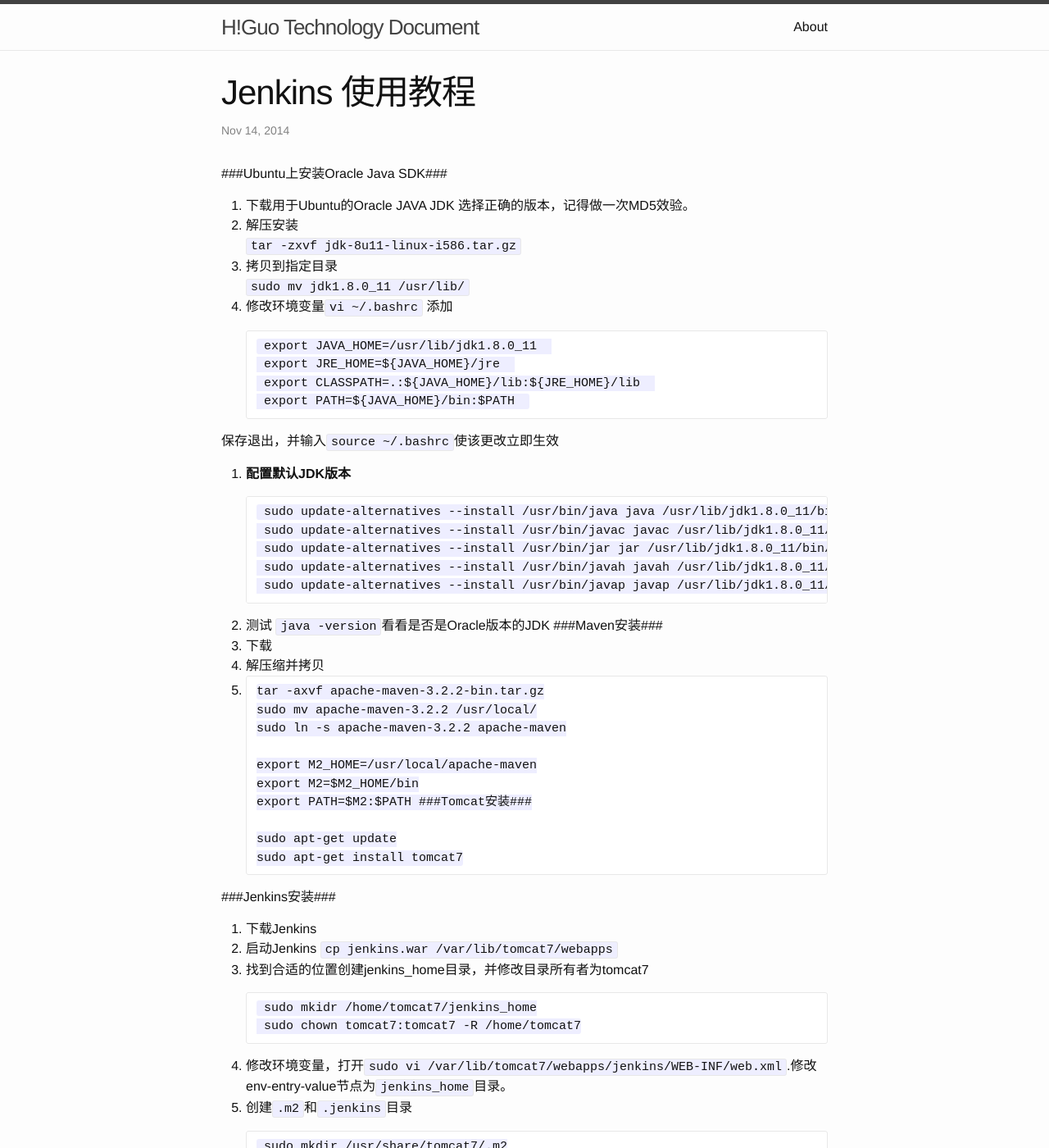
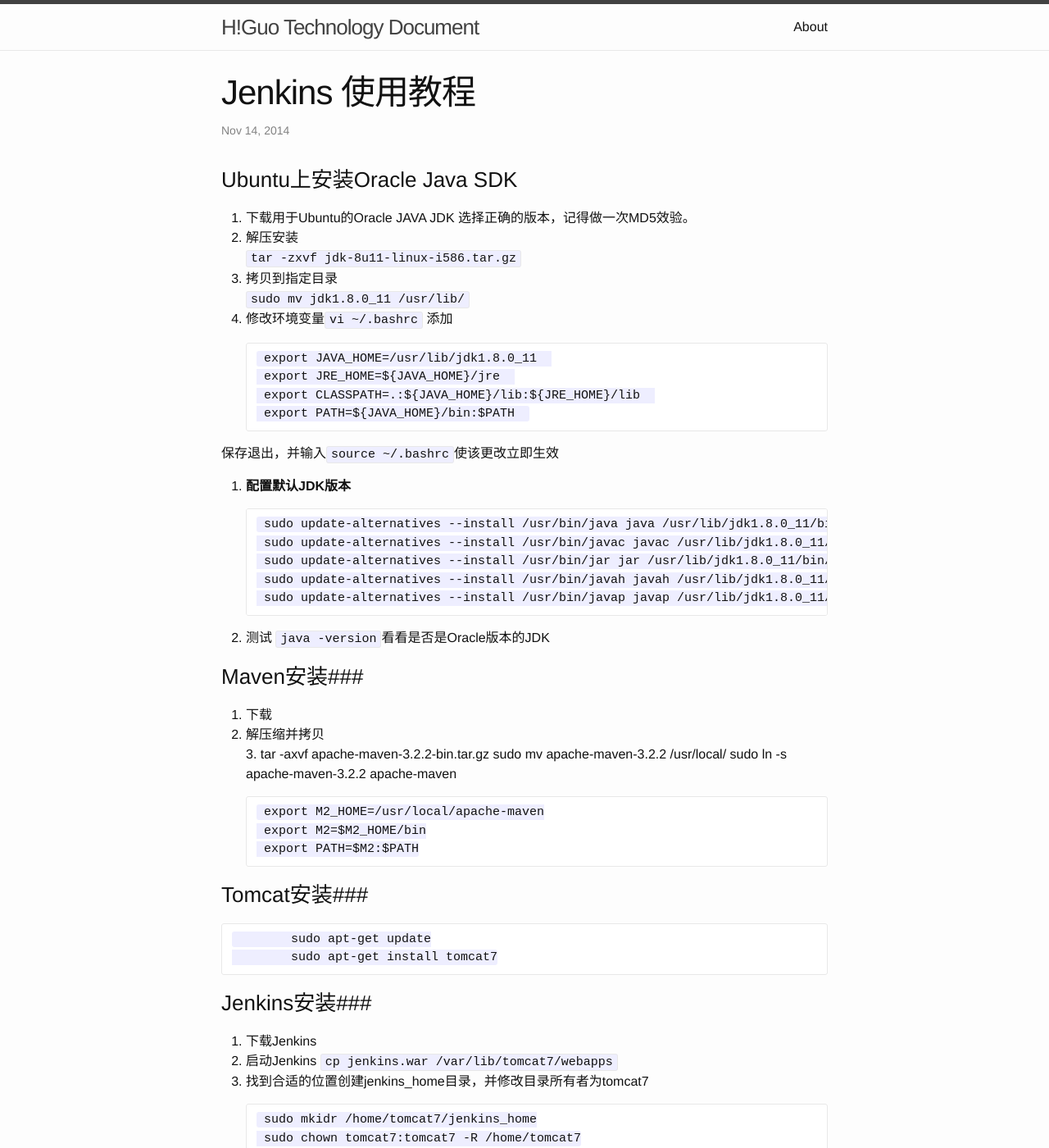
Before and after one commit to guohai163/guohai163.github.io, a Jekyll site: the page built from _posts/2014-11-19-jenkins-use-tutorial.md, in a window 1280 px wide and 1400 px high. Shown: the whole window at 82% size. Built offline with Jekyll 4.4.1, drawn with Linux system fonts in a browser that asks for light colours; some of the changed lines change nothing that is shown; some of the changed text lies outside the part shown.

Commit message:
修改文章格式

```diff
--- a/_posts/2014-11-19-jenkins-use-tutorial.md
+++ b/_posts/2014-11-19-jenkins-use-tutorial.md
@@ -4,7 +4,9 @@
 date:   2014-11-14 21:59:06
 categories: java jenkins
 ---
-###Ubuntu上安装Oracle Java SDK###
+
+### Ubuntu上安装Oracle Java SDK ###
+
 1. 下载用于Ubuntu的Oracle JAVA JDK 选择正确的版本，记得做一次MD5效验。
 2. 解压安装
 	`tar -zxvf jdk-8u11-linux-i586.tar.gz`
@@ -27,7 +29,9 @@
 		sudo update-alternatives --install /usr/bin/javap javap /usr/lib/jdk1.8.0_11/bin/javap 300
 执行代码 `sudo update-alternatives --config java`选择你要使用的JDK版本。
 6. 测试 `java -version`看看是否是Oracle版本的JDK
-###Maven安装###
+
+### Maven安装###
+
 1. 下载
 2. 解压缩并拷贝
 3.
@@ -38,12 +42,14 @@
 		export M2_HOME=/usr/local/apache-maven
 		export M2=$M2_HOME/bin
 		export PATH=$M2:$PATH
-###Tomcat安装###
+
+### Tomcat安装###
 
 		sudo apt-get update
 		sudo apt-get install tomcat7
 
-###Jenkins安装###
+### Jenkins安装###
+
 1. 下载Jenkins
 2. 启动Jenkins `cp jenkins.war /var/lib/tomcat7/webapps`
 3. 找到合适的位置创建jenkins_home目录，并修改目录所有者为tomcat7
@@ -67,13 +73,11 @@
 	![git-setup.png](http://guohai163.github.io/doc-pic/jenkins-tutorial/git-setup.png)
 	3. Maven
 	![maven-setup.png](http://guohai163.github.io/doc-pic/jenkins-tutorial/maven-setup.png)
-###创建首个Job###
+
+### 创建首个Job###
 本教程本次以Maven项目为例子 `首页->新建`
 ![create-job-step-1.png](http://guohai163.github.io/doc-pic/jenkins-tutorial/create-job-step-1.png)
 源代码管理，我们使用GIT，只要写入远程仓库的URL*本次测试使用SSH公私钥验证*。`Branches to build`后写入你想生成的分支
 ![source-code-manage.png](http://guohai163.github.io/doc-pic/jenkins-tutorial/source-code-manage.png)
 修改构建配置
 ![build-manage.png](http://guohai163.github.io/doc-pic/jenkins-tutorial/build-manage.png)
-
-
-###TOMCAT发布插件###
```
